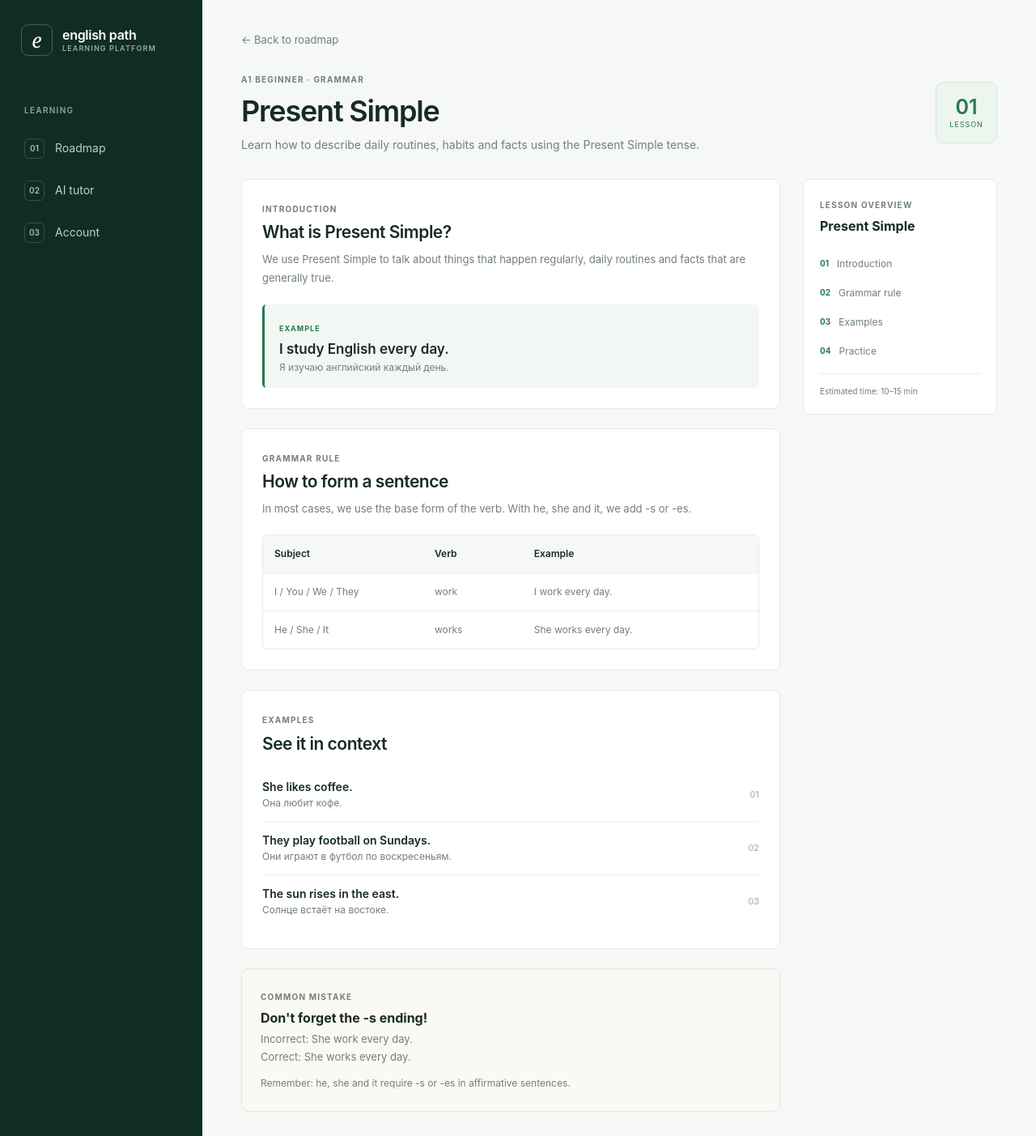
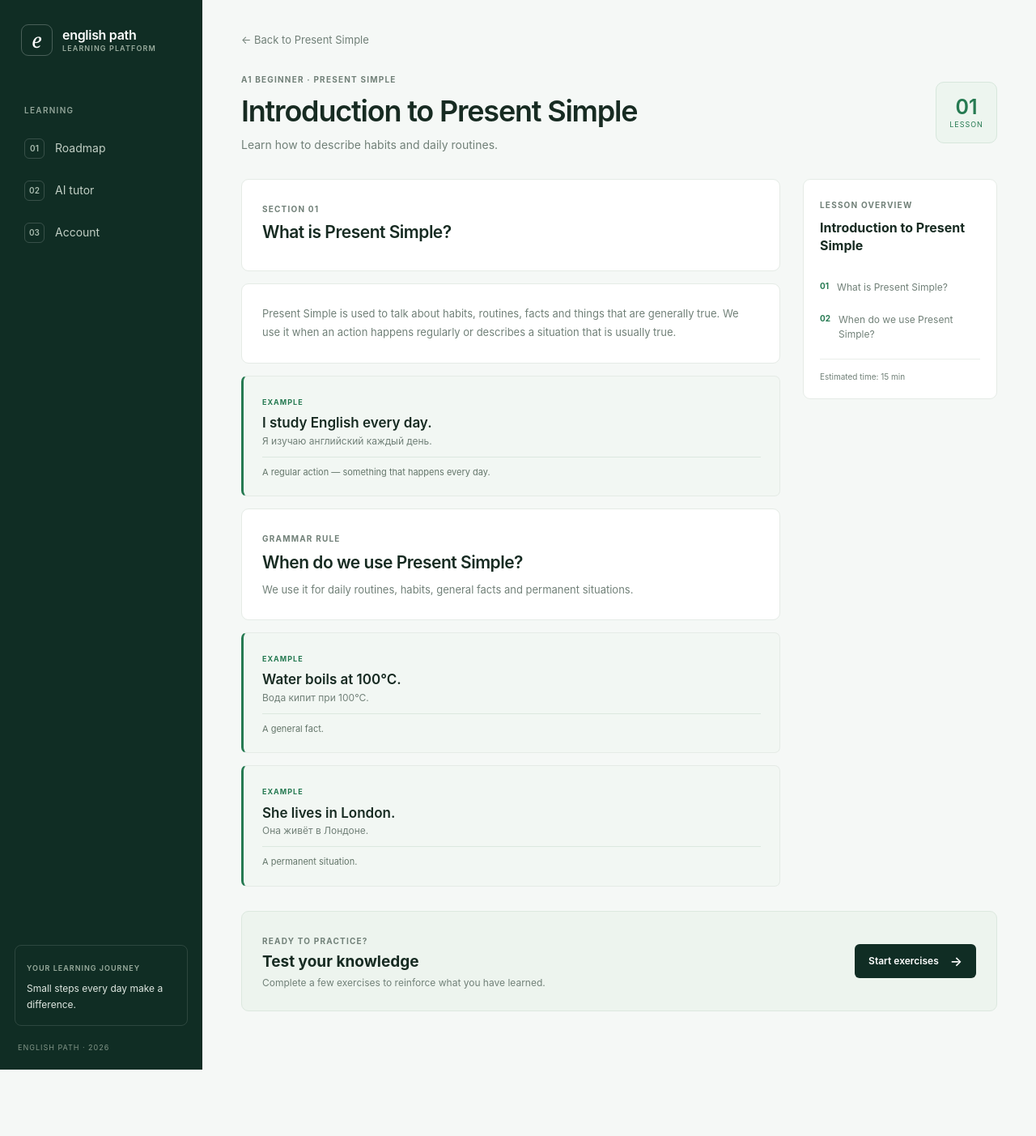
Before and after one commit to madaraFlovv/english-learning-platform, a React (Vite) app in the folder frontend/: page /lesson/present-simple in a window 1280 px wide. Shown: the top 1403 px of the page at 81% size. After the commit the page ends 1321 px from the top, so only its background shows below. Built offline with nearby package versions, Linux system fonts and the light colour scheme.

Commit message:
add lesson page

```diff
--- /dev/null
+++ b/frontend/src/data/exercises/lessons/lessonContent.ts
@@ -0,0 +1,200 @@
+import type { LessonContentBlock } from "../../../types/learning";
+
+export const lessonContent: Record<string, LessonContentBlock[]> = {
+  "present-simple": [
+    {
+      type: "heading",
+      text: "What is Present Simple?",
+    },
+    {
+      type: "paragraph",
+      text: "Present Simple is used to talk about habits, routines, facts and things that are generally true. We use it when an action happens regularly or describes a situation that is usually true.",
+    },
+    {
+      type: "example",
+      english: "I study English every day.",
+      translation: "Я изучаю английский каждый день.",
+      note: "A regular action — something that happens every day.",
+    },
+    {
+      type: "rule",
+      title: "When do we use Present Simple?",
+      description:
+        "We use it for daily routines, habits, general facts and permanent situations.",
+    },
+    {
+      type: "example",
+      english: "Water boils at 100°C.",
+      translation: "Вода кипит при 100°C.",
+      note: "A general fact.",
+    },
+    {
+      type: "example",
+      english: "She lives in London.",
+      translation: "Она живёт в Лондоне.",
+      note: "A permanent situation.",
+    },
+  ],
+
+  "present-simple-affirmative": [
+    {
+      type: "heading",
+      text: "How to build affirmative sentences",
+    },
+    {
+      type: "paragraph",
+      text: "Affirmative sentences in Present Simple are formed with a subject followed by the main verb. The verb usually stays in its base form.",
+    },
+    {
+      type: "rule",
+      title: "I / You / We / They",
+      description: "Use the base form of the verb. Do not add -s or -es.",
+    },
+    {
+      type: "example",
+      english: "They play football every weekend.",
+      translation: "Они играют в футбол каждые выходные.",
+    },
+    {
+      type: "rule",
+      title: "He / She / It",
+      description:
+        "Add -s or -es to the verb when the subject is he, she or it.",
+    },
+    {
+      type: "example",
+      english: "He plays football every weekend.",
+      translation: "Он играет в футбол каждые выходные.",
+      note: "Play becomes plays because the subject is he.",
+    },
+    {
+      type: "heading",
+      text: "More examples",
+    },
+    {
+      type: "example",
+      english: "I work in a bank.",
+      translation: "Я работаю в банке.",
+    },
+    {
+      type: "example",
+      english: "My parents live in Moscow.",
+      translation: "Мои родители живут в Москве.",
+    },
+  ],
+
+  "present-simple-third-person": [
+    {
+      type: "heading",
+      text: "The third-person singular",
+    },
+    {
+      type: "paragraph",
+      text: "When we use he, she or it in an affirmative Present Simple sentence, we usually add -s to the main verb. This is called the third-person singular form.",
+    },
+    {
+      type: "rule",
+      title: "Most verbs: add -s",
+      description: "Work → works, read → reads, play → plays.",
+    },
+    {
+      type: "example",
+      english: "She reads books every evening.",
+      translation: "Она читает книги каждый вечер.",
+    },
+    {
+      type: "rule",
+      title: "Some verbs: add -es",
+      description: "Verbs ending in -s, -sh, -ch, -x or -o usually take -es.",
+    },
+    {
+      type: "example",
+      english: "He watches TV after school.",
+      translation: "Он смотрит телевизор после школы.",
+    },
+    {
+      type: "rule",
+      title: "Consonant + y: change y to -ies",
+      description:
+        "If a verb ends in a consonant followed by -y, change -y to -ies. Study → studies.",
+    },
+    {
+      type: "example",
+      english: "She studies English.",
+      translation: "Она изучает английский.",
+    },
+  ],
+
+  "present-simple-adverbs": [
+    {
+      type: "heading",
+      text: "Adverbs of frequency",
+    },
+    {
+      type: "paragraph",
+      text: "Adverbs of frequency tell us how often something happens. They are commonly used with Present Simple because this tense describes habits and routines.",
+    },
+    {
+      type: "rule",
+      title: "Common adverbs",
+      description:
+        "Always — всегда; usually — обычно; often — часто; sometimes — иногда; rarely — редко; never — никогда.",
+    },
+    {
+      type: "example",
+      english: "I usually wake up at seven.",
+      translation: "Я обычно просыпаюсь в семь.",
+    },
+    {
+      type: "rule",
+      title: "Position in a sentence",
+      description:
+        "Adverbs of frequency usually go before the main verb, but after the verb to be.",
+    },
+    {
+      type: "example",
+      english: "She often reads before bed.",
+      translation: "Она часто читает перед сном.",
+      note: "Often comes before the main verb reads.",
+    },
+    {
+      type: "example",
+      english: "He is always friendly.",
+      translation: "Он всегда дружелюбный.",
+      note: "Always comes after the verb is.",
+    },
+  ],
+
+  "present-simple-practice": [
+    {
+      type: "heading",
+      text: "Review: Present Simple",
+    },
+    {
+      type: "paragraph",
+      text: "In this lesson, review the main ideas of Present Simple: when to use it, how to form affirmative sentences and how verbs change with he, she and it.",
+    },
+    {
+      type: "rule",
+      title: "Remember the basic structure",
+      description:
+        "I / You / We / They + base verb. He / She / It + verb with -s or -es.",
+    },
+    {
+      type: "example",
+      english: "I play tennis, but my brother plays football.",
+      translation: "Я играю в теннис, а мой брат играет в футбол.",
+    },
+    {
+      type: "rule",
+      title: "Remember adverbs of frequency",
+      description:
+        "Use words like always, usually, often, sometimes and never to describe how frequently an action happens.",
+    },
+    {
+      type: "example",
+      english: "We sometimes go to the cinema.",
+      translation: "Мы иногда ходим в кино.",
+    },
+  ],
+};
--- a/frontend/src/pages/LessonPage/LessonPage.css
+++ b/frontend/src/pages/LessonPage/LessonPage.css
@@ -74,7 +74,7 @@
 .lesson-main {
   display: flex;
   flex-direction: column;
-  gap: 24px;
+  gap: 15px;
   min-width: 0;
 }
 
@@ -101,10 +101,10 @@
 }
 
 .lesson-example {
-  margin-top: 20px;
-  padding: 18px;
+  padding: 20px 23px;
+  border: 1px solid #e5ebe6;
   border-left: 3px solid var(--color-accent);
-  border-radius: 5px;
+  border-radius: 7px;
   background: #f2f7f3;
 }
 
@@ -128,96 +128,14 @@
   font-size: 12px;
 }
 
-.grammar-table {
-  margin-top: 20px;
-  overflow: hidden;
-  border: 1px solid #e5ebe6;
-  border-radius: 7px;
-}
-
-.grammar-row {
-  display: grid;
-  grid-template-columns: 1fr 0.6fr 1.4fr;
-  gap: 10px;
-  padding: 14px;
-  border-bottom: 1px solid #e9eeea;
-  color: var(--color-text-secondary);
-  font-size: 12px;
-  line-height: 1.5;
-}
-
-.grammar-row:last-child {
-  border-bottom: none;
-}
-
-.grammar-heading {
-  background: #f5f8f6;
-  color: var(--color-text-primary);
-  font-weight: 600;
-}
-
-.lesson-examples-list {
-  display: flex;
-  flex-direction: column;
-  margin-top: 18px;
-}
-
-.lesson-example-item {
-  display: flex;
-  align-items: center;
-  justify-content: space-between;
-  gap: 15px;
-  padding: 15px 0;
-  border-bottom: 1px solid #edf0ed;
-}
-
-.lesson-example-item:last-child {
-  border-bottom: none;
-}
-
-.lesson-example-item h3 {
-  margin: 0 0 5px;
-  color: var(--color-text-primary);
-  font-size: 14px;
-  font-weight: 600;
-}
-
-.lesson-example-item p {
-  margin: 0;
-  color: var(--color-text-secondary);
-  font-size: 12px;
-}
-
-.lesson-example-item > span {
-  color: #a0aaa2;
+.lesson-example-note {
+  display: block;
+  margin-top: 12px;
+  padding-top: 10px;
+  border-top: 1px solid #dce8df;
+  color: #64766a;
   font-size: 11px;
-}
-
-.lesson-tip {
-  padding: 23px;
-  border: 1px solid #e8e5d9;
-  border-radius: 9px;
-  background: #faf9f3;
-}
-
-.lesson-tip h3 {
-  margin: 10px 0;
-  color: var(--color-text-primary);
-  font-size: 16px;
-}
-
-.lesson-tip p {
-  margin: 7px 0;
-  color: var(--color-text-secondary);
-  font-size: 13px;
-}
-
-.lesson-tip > span:last-child {
-  display: block;
-  margin-top: 15px;
-  color: var(--color-text-secondary);
-  font-size: 12px;
-  line-height: 1.7;
+  line-height: 1.6;
 }
 
 .lesson-sidebar-card {
@@ -233,18 +151,21 @@
   margin: 10px 0 20px;
   color: var(--color-text-primary);
   font-size: 16px;
+  line-height: 1.4;
 }
 
 .lesson-sidebar-item {
   display: flex;
-  align-items: center;
+  align-items: flex-start;
   gap: 10px;
   padding: 11px 0;
   color: var(--color-text-secondary);
   font-size: 12px;
+  line-height: 1.5;
 }
 
 .lesson-sidebar-item span {
+  flex-shrink: 0;
   color: var(--color-accent);
   font-size: 10px;
   font-weight: 700;
@@ -259,6 +180,28 @@
 .lesson-duration {
   color: var(--color-text-secondary);
   font-size: 10px;
+}
+
+.lesson-empty-state {
+  padding: 35px;
+  border: 1px solid #e5ebe6;
+  border-radius: 9px;
+  background: var(--color-surface);
+}
+
+.lesson-empty-state h2 {
+  margin: 12px 0 8px;
+  color: var(--color-text-primary);
+  font-size: 20px;
+  font-weight: 600;
+}
+
+.lesson-empty-state p {
+  max-width: 500px;
+  margin: 0;
+  color: var(--color-text-secondary);
+  font-size: 13px;
+  line-height: 1.7;
 }
 
 .lesson-footer {
@@ -302,9 +245,11 @@
   opacity: 1;
   text-decoration: none;
 }
+
 .lesson-start-button:hover {
   opacity: 0.88;
 }
+
 .lesson-start-button span {
   font-size: 16px;
 }
@@ -337,16 +282,16 @@
     padding: 19px;
   }
 
-  .grammar-row {
-    grid-template-columns: 1fr 0.6fr;
-  }
-
-  .grammar-row span:last-child {
-    grid-column: 1 / -1;
+  .lesson-example {
+    padding: 17px;
   }
 
   .lesson-footer {
     align-items: flex-start;
     flex-direction: column;
   }
+
+  .lesson-empty-state {
+    padding: 22px;
+  }
 }
--- a/frontend/src/pages/LessonPage/LessonPage.tsx
+++ b/frontend/src/pages/LessonPage/LessonPage.tsx
@@ -1,170 +1,166 @@
-import { Link } from "react-router-dom";
 import "./LessonPage.css";
 
+import { Link, useParams } from "react-router-dom";
+
+import { learningData } from "../../data/roadmap";
+import { lessonContent } from "../../data/exercises/lessons/lessonContent";
+
 const LessonPage = () => {
+  const { lessonId } = useParams();
+
+  const lesson = learningData.lessons.find((item) => item.id === lessonId);
+
+  if (!lesson) {
     return (
       <div className="lesson-page">
-      <Link to="/" className="lesson-back-link">
-        ← Back to roadmap
+        <h1>Lesson not found</h1>
+        <p>This lesson does not exist.</p>
+        <Link to="/">Back to roadmap</Link>
+      </div>
+    );
+  }
+
+  const topic = learningData.topics.find((item) => item.id === lesson.topicId);
+
+  const level = topic
+    ? learningData.levels.find((item) => item.id === topic.levelId)
+    : undefined;
+
+  const content = lessonContent[lesson.id] ?? [];
+
+  const sidebarItems = content.filter(
+    (block) => block.type === "heading" || block.type === "rule",
+  );
+
+  return (
+    <div className="lesson-page">
+      <Link
+        to={topic ? `/topic/${topic.id}` : "/"}
+        className="lesson-back-link"
+      >
+        ← Back to {topic ? topic.title : "roadmap"}
       </Link>
 
       <header className="lesson-header">
         <div className="lesson-header-info">
-          <span className="section-eyebrow">A1 BEGINNER · GRAMMAR</span>
+          <span className="section-eyebrow">
+            {level ? `${level.code} ${level.title.toUpperCase()}` : "LESSON"}
+            {" · "}
+            {topic?.title.toUpperCase() ?? "ENGLISH"}
+          </span>
 
-          <h1>Present Simple</h1>
+          <h1>{lesson.title}</h1>
 
-          <p>
-            Learn how to describe daily routines, habits and facts using the
-            Present Simple tense.
-          </p>
+          <p>{lesson.description}</p>
         </div>
 
         <div className="lesson-header-badge">
-          <span>01</span>
+          <span>{String(lesson.order).padStart(2, "0")}</span>
           <small>LESSON</small>
         </div>
       </header>
 
+      {content.length > 0 ? (
         <div className="lesson-content">
           <main className="lesson-main">
-          <section className="lesson-block">
-            <span className="section-eyebrow">INTRODUCTION</span>
+            {content.map((block, index) => {
+              if (block.type === "heading") {
+                return (
+                  <section className="lesson-block" key={index}>
+                    <span className="section-eyebrow">
+                      SECTION {String(index + 1).padStart(2, "0")}
+                    </span>
 
-            <h2>What is Present Simple?</h2>
+                    <h2>{block.text}</h2>
+                  </section>
+                );
+              }
 
-            <p>
-              We use Present Simple to talk about things that happen regularly,
-              daily routines and facts that are generally true.
-            </p>
+              if (block.type === "paragraph") {
+                return (
+                  <section className="lesson-block" key={index}>
+                    <p>{block.text}</p>
+                  </section>
+                );
+              }
 
-            <div className="lesson-example">
-              <span className="example-label">EXAMPLE</span>
-              <h3>I study English every day.</h3>
-              <p>Я изучаю английский каждый день.</p>
-            </div>
-          </section>
-
-          <section className="lesson-block">
+              if (block.type === "rule") {
+                return (
+                  <section className="lesson-block" key={index}>
                     <span className="section-eyebrow">GRAMMAR RULE</span>
 
-            <h2>How to form a sentence</h2>
+                    <h2>{block.title}</h2>
 
-            <p>
-              In most cases, we use the base form of the verb. With he, she and
-              it, we add -s or -es.
-            </p>
+                    <p>{block.description}</p>
+                  </section>
+                );
+              }
 
-            <div className="grammar-table">
-              <div className="grammar-row grammar-heading">
-                <span>Subject</span>
-                <span>Verb</span>
-                <span>Example</span>
-              </div>
+              if (block.type === "example") {
+                return (
+                  <section className="lesson-example" key={index}>
+                    <span className="example-label">EXAMPLE</span>
 
-              <div className="grammar-row">
-                <span>I / You / We / They</span>
-                <span>work</span>
-                <span>I work every day.</span>
-              </div>
+                    <h3>{block.english}</h3>
 
-              <div className="grammar-row">
-                <span>He / She / It</span>
-                <span>works</span>
-                <span>She works every day.</span>
-              </div>
-            </div>
+                    {block.translation && <p>{block.translation}</p>}
+
+                    {block.note && (
+                      <span className="lesson-example-note">{block.note}</span>
+                    )}
                   </section>
+                );
+              }
 
-          <section className="lesson-block">
-            <span className="section-eyebrow">EXAMPLES</span>
-
-            <h2>See it in context</h2>
-
-            <div className="lesson-examples-list">
-              <div className="lesson-example-item">
-                <div>
-                  <h3>She likes coffee.</h3>
-                  <p>Она любит кофе.</p>
-                </div>
-                <span>01</span>
-              </div>
-
-              <div className="lesson-example-item">
-                <div>
-                  <h3>They play football on Sundays.</h3>
-                  <p>Они играют в футбол по воскресеньям.</p>
-                </div>
-                <span>02</span>
-              </div>
-
-              <div className="lesson-example-item">
-                <div>
-                  <h3>The sun rises in the east.</h3>
-                  <p>Солнце встаёт на востоке.</p>
-                </div>
-                <span>03</span>
-              </div>
-            </div>
-          </section>
-
-          <section className="lesson-tip">
-            <span className="section-eyebrow">COMMON MISTAKE</span>
-
-            <h3>Don't forget the -s ending!</h3>
-
-            <p>Incorrect: She work every day.</p>
-
-            <p>Correct: She works every day.</p>
-
-            <span>
-              Remember: he, she and it require -s or -es in affirmative
-              sentences.
-            </span>
-          </section>
+              return null;
+            })}
           </main>
 
           <aside className="lesson-sidebar">
             <div className="lesson-sidebar-card">
               <span className="section-eyebrow">LESSON OVERVIEW</span>
 
-            <h3>Present Simple</h3>
+              <h3>{lesson.title}</h3>
 
-            <div className="lesson-sidebar-item">
-              <span>01</span>
-              Introduction
+              {sidebarItems.map((block, index) => (
+                <div className="lesson-sidebar-item" key={index}>
+                  <span>{String(index + 1).padStart(2, "0")}</span>
+
+                  {block.type === "heading" ? block.text : block.title}
                 </div>
-
-            <div className="lesson-sidebar-item">
-              <span>02</span>
-              Grammar rule
-            </div>
-
-            <div className="lesson-sidebar-item">
-              <span>03</span>
-              Examples
-            </div>
-
-            <div className="lesson-sidebar-item">
-              <span>04</span>
-              Practice
-            </div>
+              ))}
 
               <div className="lesson-sidebar-divider" />
 
-            <span className="lesson-duration">Estimated time: 10–15 min</span>
+              <span className="lesson-duration">
+                Estimated time: {lesson.estimatedMinutes} min
+              </span>
             </div>
           </aside>
         </div>
+      ) : (
+        <div className="lesson-empty-state">
+          <span className="section-eyebrow">COMING SOON</span>
+
+          <h2>Learning material is being prepared</h2>
+
+          <p>
+            This lesson is already part of your learning roadmap. Its
+            explanation and examples will be added soon.
+          </p>
+        </div>
+      )}
 
       <footer className="lesson-footer">
         <div>
           <span className="section-eyebrow">READY TO PRACTICE?</span>
+
           <h2>Test your knowledge</h2>
+
           <p>Complete a few exercises to reinforce what you have learned.</p>
         </div>
 
-        <Link to="/exercise/present-simple" className="lesson-start-button">
+        <Link to={`/exercise/${lesson.id}`} className="lesson-start-button">
           Start exercises
           <span>→</span>
         </Link>
```
Lines whose indentation alone changed are shown as unchanged.
